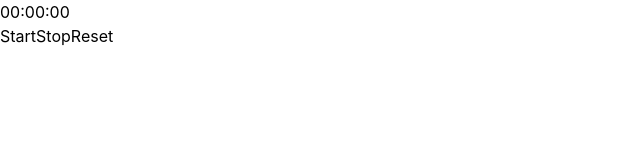
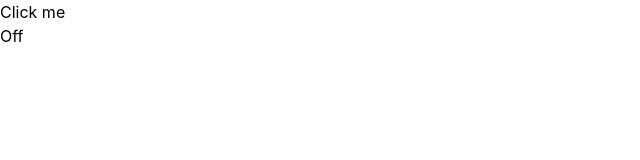
Before and after one commit to Ravi-Badami/React, a React (Vite) app in the folder learn-react/: page / in a window 1280 px wide. Shown: the top 160 px of the page, without its empty margins (0-640 px from the left). Built offline with nearby package versions, Linux system fonts and the light colour scheme.

Commit message:
use context hook completed

```diff
--- a/learn-react/src/App.jsx
+++ b/learn-react/src/App.jsx
@@ -13,13 +13,13 @@ import { QueryClient, QueryClientProvider } from '@tanstack/react-query';
 // import WeatherApp from './To-Do list/WeatherApp/index.jsx';
 
 // import UseRef from './To-Do list/Hooks/useRef/index.jsx'
-import StopWatch from './To-Do list/Hooks/StopWatch/index.jsx'
-
+// import StopWatch from './To-Do list/Hooks/StopWatch/index.jsx'
+import ThemeSwitcher from './To-Do list/Hooks/ThemeSwitcher/index.jsx'
 const queryClient = new QueryClient();
 
 function App() {
   return (
-<StopWatch/>
+<ThemeSwitcher/>
 
 //         <QueryClientProvider client={queryClient}>
 //     <WeatherApp/>
--- /dev/null
+++ b/learn-react/src/To-DO list/Hooks/ThemeSwitcher/Toggle.jsx
@@ -0,0 +1,16 @@
+import {useContext} from 'react';
+import {ThemeContext} from './index.jsx'
+export default function Toggle(){
+    const mode=useContext(ThemeContext);
+    return(
+        <>
+        {mode?(
+            <p>On</p>
+            ):(
+                <p>Off</p>)
+
+        }
+    </>
+        )
+
+    }
--- /dev/null
+++ b/learn-react/src/To-DO list/Hooks/ThemeSwitcher/index.jsx
@@ -0,0 +1,22 @@
+import {createContext,useState} from 'react';
+import Toggle from './Toggle.jsx'
+
+export const ThemeContext=createContext();
+
+export default function ThemeSwitcher(){
+    const [mode,setMode]=useState(false);
+
+    const handleClick=()=>{
+        setMode(!mode);
+        }
+    return(
+        <ThemeContext.Provider value={mode}>
+        <div>
+            <button onClick={handleClick}>Click me</button>
+              <Toggle/>
+        </div>
+        </ThemeContext.Provider>
+
+        )
+
+    }
--- /dev/null
+++ b/learn-react/src/To-DO list/Hooks/ThemeSwitcher/propDrillingWay.jsx
@@ -0,0 +1,31 @@
+import {useContext,useState} from 'react';
+
+export default function ThemeSwitcher(){
+    const [mode,setMode]=useState(false);
+
+    const handleClick=()=>{
+        setMode(!mode);
+        }
+    return(
+        <div>
+            <button onClick={handleClick}>Click me</button>
+              <Toggle  mode={mode}/>
+        </div>
+
+        )
+
+    }
+
+function Toggle({mode}){
+    return(
+        <>
+        {mode?(
+            <p>On</p>
+            ):(
+                <p>Off</p>)
+
+        }
+    </>
+        )
+
+    }
```
